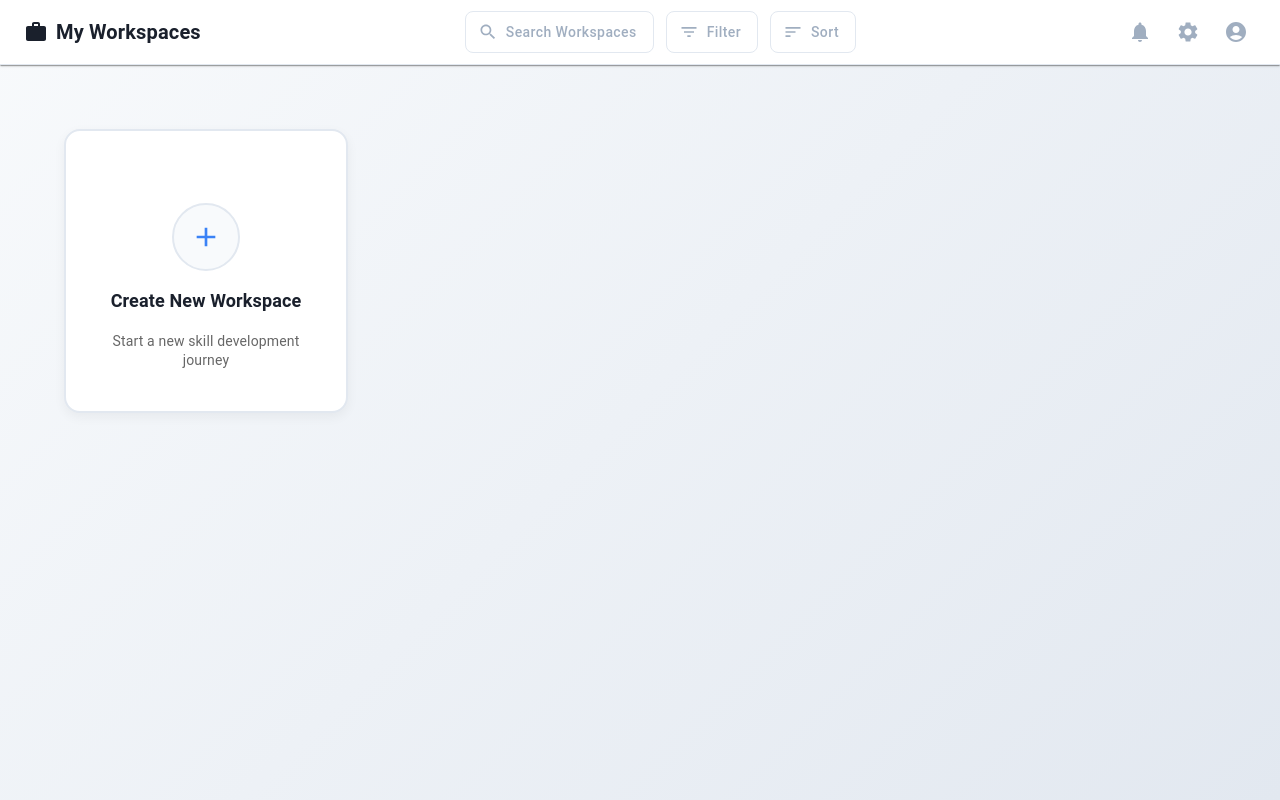
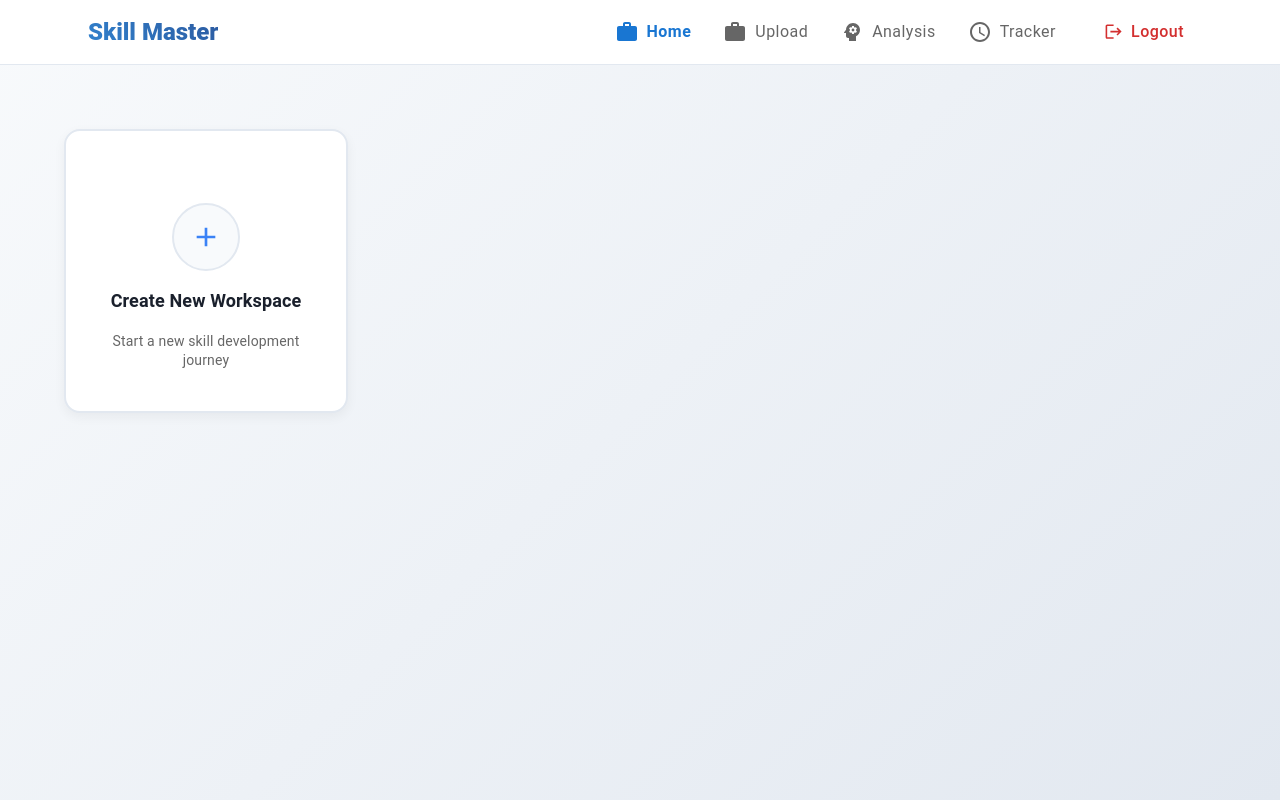
Before and after one commit to prithishsamanta/CareerLift, a React (Create React App) app in the folder frontend/: page /home in a window 1280 px wide. Built offline with nearby package versions, Linux system fonts and the light colour scheme.

Commit message:
32-15-change-taskbar-in-all-pages

```diff
--- a/frontend/src/components/Header.tsx
+++ b/frontend/src/components/Header.tsx
@@ -19,6 +19,7 @@ import {
   Psychology,
   Schedule,
   Work,
+  Logout,
 } from "@mui/icons-material";
 import { useNavigate, useLocation } from "react-router-dom";
 
@@ -38,10 +39,19 @@ const Header: React.FC = () => {
     setMobileOpen(false);
   };
 
+  const handleLogout = () => {
+    // Clear any stored auth data
+    localStorage.removeItem('isLoggedIn');
+    localStorage.removeItem('userEmail');
+    // Navigate to login page
+    navigate('/');
+    setMobileOpen(false);
+  };
+
   const isActive = (path: string) => location.pathname === path;
 
   const navItems = [
-    { path: "/", label: "Workspaces", icon: <Work /> },
+    { path: "/home", label: "Home", icon: <Work /> },
     { path: "/upload", label: "Upload", icon: <Work /> },
     { path: "/analysis", label: "Analysis", icon: <Psychology /> },
     { path: "/tracker", label: "Tracker", icon: <Schedule /> },
@@ -70,6 +80,25 @@ const Header: React.FC = () => {
             <ListItemText primary={item.label} />
           </ListItem>
         ))}
+
+        {/* Mobile Logout Button */}
+        <ListItem
+          onClick={handleLogout}
+          sx={{
+            backgroundColor: "transparent",
+            color: "error.main",
+            borderRadius: 1,
+            mx: 1,
+            mt: 2,
+            border: "1px solid",
+            borderColor: "error.main",
+            "&:hover": {
+              backgroundColor: "rgba(211, 47, 47, 0.08)",
+            },
+          }}
+        >
+          <ListItemText primary="Logout" />
+        </ListItem>
       </List>
     </Box>
   );
@@ -111,7 +140,7 @@ const Header: React.FC = () => {
 
             {/* Desktop Navigation */}
             {!isMobile && (
-              <Box display="flex" gap={2}>
+              <Box display="flex" gap={2} alignItems="center">
                 {navItems.map((item) => (
                   <Button
                     key={item.path}
@@ -135,6 +164,25 @@ const Header: React.FC = () => {
                     </Box>
                   </Button>
                 ))}
+
+                {/* Logout Button */}
+                <Button
+                  onClick={handleLogout}
+                  sx={{
+                    color: "error.main",
+                    fontWeight: 500,
+                    textTransform: "none",
+                    fontSize: "1rem",
+                    ml: 2,
+                    "&:hover": {
+                      backgroundColor: "rgba(211, 47, 47, 0.08)",
+                      color: "error.dark",
+                    },
+                  }}
+                >
+                  <Logout sx={{ mr: 1, fontSize: "1.2rem" }} />
+                  Logout
+                </Button>
               </Box>
             )}
 
--- a/frontend/src/pages/AnalysisPage.tsx
+++ b/frontend/src/pages/AnalysisPage.tsx
@@ -12,7 +12,6 @@ import {
   Divider
 } from '@mui/material';
 import {
-  ArrowBack,
   Edit,
   Chat,
   Schedule,
@@ -22,6 +21,7 @@ import {
   Work
 } from '@mui/icons-material';
 import { useNavigate } from 'react-router-dom';
+import Header from '../components/Header';
 import Chatbot from '../components/Chatbot';
 import '../styles/AnalysisPage.css';
 
@@ -73,25 +73,8 @@ const AnalysisPage: React.FC = () => {
 
   return (
     <Box className="analysis-page">
-      {/* Header */}
-      <Box className="header-section">
-        <Container maxWidth="lg">
-          <Box display="flex" alignItems="center" justifyContent="space-between" py={3}>
-            <Typography variant="h3" className="page-title">
-              <Psychology sx={{ mr: 2, fontSize: 'inherit' }} />
-              Skill Gap Analysis
-            </Typography>
-            <Button
-              variant="outlined"
-              startIcon={<ArrowBack />}
-              onClick={handleBackClick}
-              className="back-button"
-            >
-              Back
-            </Button>
-          </Box>
-        </Container>
-      </Box>
+      {/* Use consistent Header component */}
+      <Header />
 
       <Container maxWidth="lg" className="main-content">
         <Box display="flex" gap={4} flexDirection={{ xs: 'column', lg: 'row' }}>
@@ -99,9 +82,9 @@ const AnalysisPage: React.FC = () => {
           <Box flex="1" maxWidth={{ lg: '66%' }}>
             <Paper className="analysis-card" elevation={3}>
               <CardContent sx={{ p: 4 }}>
-                <Box display="flex" alignItems="center" mb={3}>
-                  <TrendingUp sx={{ mr: 2, color: 'primary.main' }} />
-                  <Typography variant="h4" className="section-title">
+                <Box display="flex" alignItems="center" mb={3} sx={{ background: 'transparent' }}>
+                  <TrendingUp sx={{ mr: 2, color: '#6b7280' }} />
+                  <Typography variant="h4" className="section-title" sx={{ background: 'transparent' }}>
                     Your Skill Analysis
                   </Typography>
                 </Box>
--- a/frontend/src/pages/HomePage.tsx
+++ b/frontend/src/pages/HomePage.tsx
@@ -13,21 +13,14 @@ import {
   DialogContent,
   DialogActions,
   TextField,
-  AppBar,
-  Toolbar,
   Chip,
 } from "@mui/material";
 import {
   Add,
   Work,
-  Search,
-  FilterList,
-  Sort,
-  Settings,
-  Notifications,
-  AccountCircle,
 } from "@mui/icons-material";
 import { useNavigate } from "react-router-dom";
+import Header from '../components/Header';
 import "../styles/HomePage.css";
 
 interface Workspace {
@@ -78,56 +71,8 @@ const HomePage: React.FC = () => {
 
   return (
     <Box className="home-page">
-      {/* Task Bar */}
-      <AppBar position="static" className="task-bar" elevation={1}>
-        <Toolbar className="task-toolbar">
-          <Box className="task-left">
-            <Typography variant="h6" className="page-title">
-              <Work sx={{ mr: 1 }} />
-              My Workspaces
-            </Typography>
-          </Box>
-
-          <Box className="task-center">
-            <Button
-              variant="outlined"
-              startIcon={<Search />}
-              className="task-button"
-              disabled
-            >
-              Search Workspaces
-            </Button>
-            <Button
-              variant="outlined"
-              startIcon={<FilterList />}
-              className="task-button"
-              disabled
-            >
-              Filter
-            </Button>
-            <Button
-              variant="outlined"
-              startIcon={<Sort />}
-              className="task-button"
-              disabled
-            >
-              Sort
-            </Button>
-          </Box>
-
-          <Box className="task-right">
-            <IconButton className="task-icon-button" disabled>
-              <Notifications />
-            </IconButton>
-            <IconButton className="task-icon-button" disabled>
-              <Settings />
-            </IconButton>
-            <IconButton className="task-icon-button" disabled>
-              <AccountCircle />
-            </IconButton>
-          </Box>
-        </Toolbar>
-      </AppBar>
+      {/* Use consistent Header component */}
+      <Header />
 
       {/* Main Content */}
       <Container maxWidth="lg" className="main-content">
--- a/frontend/src/pages/TrackerPage.tsx
+++ b/frontend/src/pages/TrackerPage.tsx
@@ -18,16 +18,15 @@ import {
   Paper
 } from '@mui/material';
 import {
-  ArrowBack,
   CalendarToday,
   CheckCircle,
-  Schedule,
   TrendingUp,
   Assignment,
   NavigateBefore,
   NavigateNext
 } from '@mui/icons-material';
 import { useNavigate } from 'react-router-dom';
+import Header from '../components/Header';
 import Chatbot, { FloatingChatButton } from '../components/Chatbot';
 import '../styles/TrackerPage.css';
 
@@ -107,25 +106,8 @@ const TrackerPage: React.FC = () => {
 
   return (
     <Box className="tracker-page">
-      {/* Header */}
-      <Box className="header-section">
-        <Container maxWidth="lg">
-          <Box display="flex" alignItems="center" justifyContent="space-between" py={3}>
-            <Typography variant="h3" className="page-title">
-              <Schedule sx={{ mr: 2, fontSize: 'inherit' }} />
-              Progress Tracker
-            </Typography>
-            <Button
-              variant="outlined"
-              startIcon={<ArrowBack />}
-              onClick={handleBackClick}
-              className="back-button"
-            >
-              Back to Analysis
-            </Button>
-          </Box>
-        </Container>
-      </Box>
+      {/* Use consistent Header component */}
+      <Header />
 
       <Container maxWidth="xl" className="main-content">
         {/* View Mode Toggle */}
--- a/frontend/src/styles/AnalysisPage.css
+++ b/frontend/src/styles/AnalysisPage.css
@@ -32,7 +32,7 @@
 }
 
 .main-content {
-  padding-top: 2rem !important;
+  padding-top: 3rem !important;
   padding-bottom: 4rem !important;
 }
 
--- a/frontend/src/styles/TrackerPage.css
+++ b/frontend/src/styles/TrackerPage.css
@@ -32,7 +32,7 @@
 }
 
 .main-content {
-  padding-top: 2rem !important;
+  padding-top: 3rem !important;
   padding-bottom: 4rem !important;
 }
 
```
